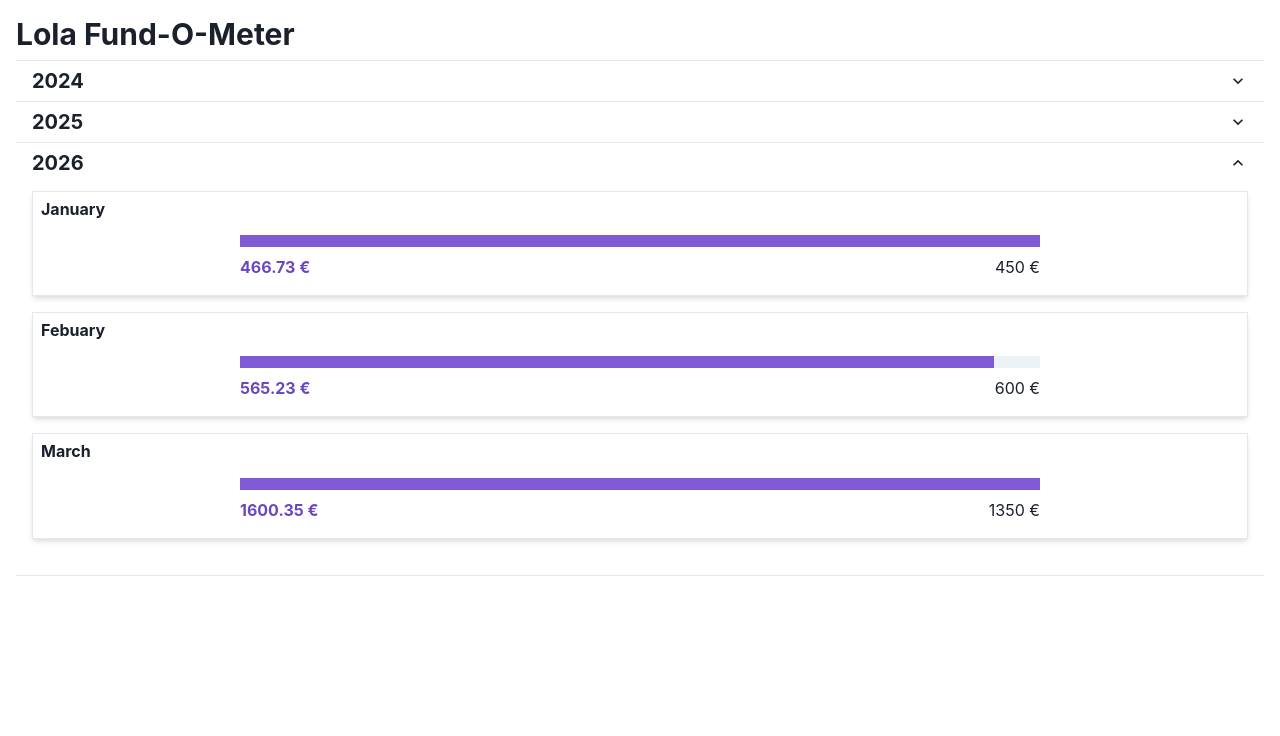
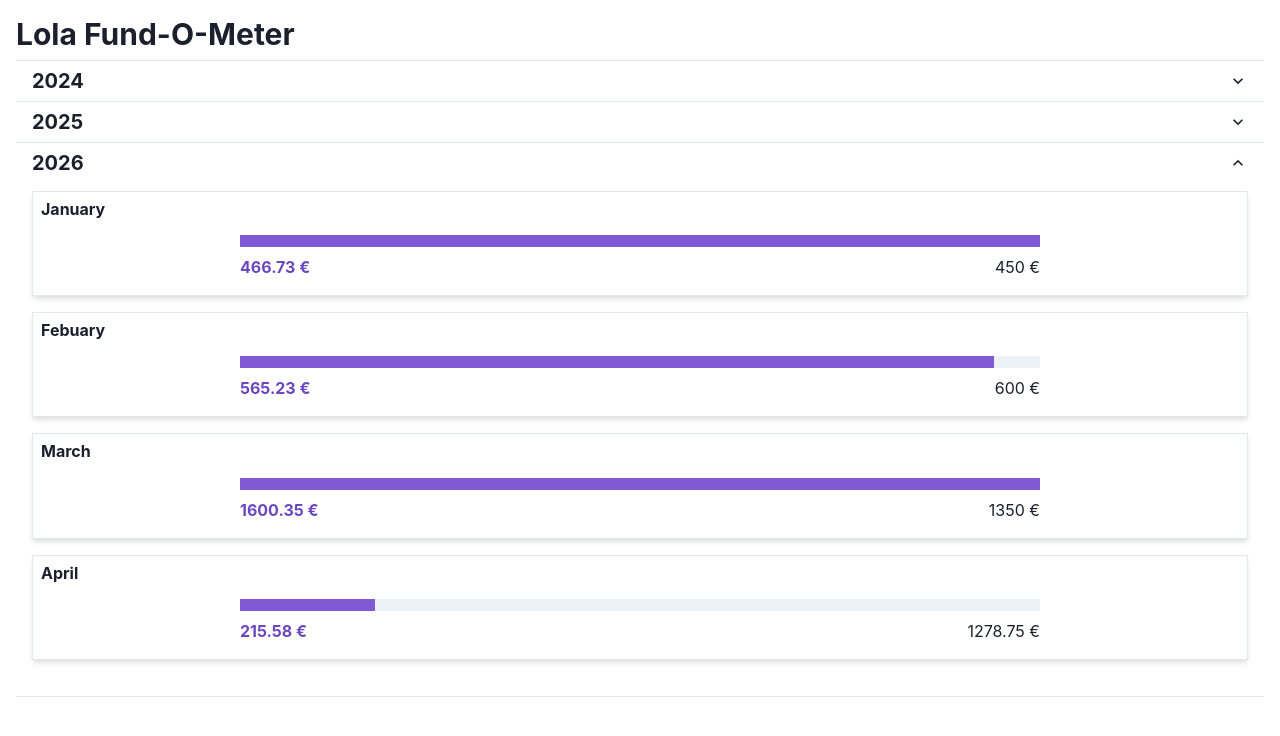
Before and after one commit to fraukesch/lola-fund-o-meter, a React (Vite) app: page / in a window 1280 px wide. Shown: the top 736 px of the page. Built offline with nearby package versions, Linux system fonts and the light colour scheme.

Commit message:
feat: init Apr

```diff
--- a/src/App.tsx
+++ b/src/App.tsx
@@ -145,6 +145,9 @@ const donations = {
             219.2,
             40, // from Frauke
             50, // from Felix
+        ],
+        Apr: [
+            215.58, // Plus from March decimated by minus from February
         ]
     }
 }
@@ -186,6 +189,7 @@ function App() {
                 <Month name='January' sum={accumulateMonth(donations['2026'].Jan)} sundays={3} wednesdays={0} pricePerHour={75}/>
                 <Month name='Febuary' sum={accumulateMonth(donations['2026'].Feb)} sundays={4} wednesdays={0} pricePerHour={75}/>
                 <Month name='March' sum={accumulateMonth(donations['2026'].Mar)} sundays={9} wednesdays={0} pricePerHour={75}/>
+                <Month name='April' sum={accumulateMonth(donations['2026'].Apr)} sundays={4} wednesdays={5} pricePerHour={82.5}/>
             </Year>
 
         </Accordion>
```
